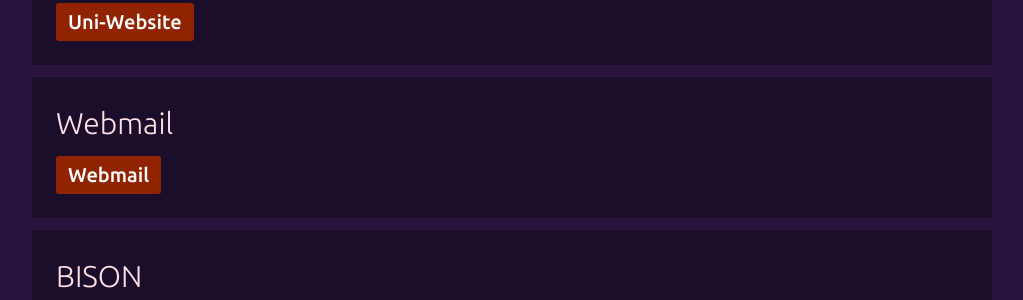
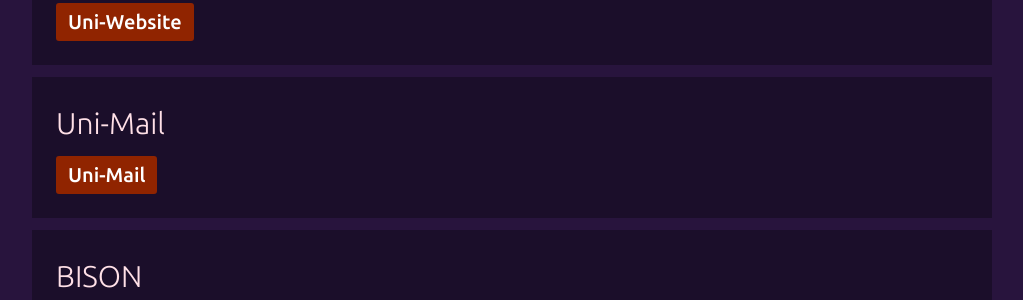
Before and after one commit to kleinfreund/hyperlink.cool, a Jekyll site: the page built from index.html, in a window 1280 px wide and 900 px high, scrolled down 3035 px. Shown: the part 154-454 px from the top of the window, without its empty margins (128-1151 px from the left). Built offline with Jekyll 4.4.1, drawn with Linux system fonts in a browser that asks for light colours.

Commit message:
Rename record for better fuzzy search behavior when entering web

```diff
--- a/_data/records.json
+++ b/_data/records.json
@@ -283,13 +283,13 @@
     },
     "mail": {
         "key": "mail",
-        "title": "Webmail",
+        "title": "Uni-Mail",
         "abbr": "Mail",
-        "keywords": ["Mail", "Uni-Mail"],
+        "keywords": [],
         "persons": [],
         "links": [
             {
-                "title": "Webmail",
+                "title": "Uni-Mail",
                 "key": "mail",
                 "url": "https://webmail.uni-weimar.de/"
             }
```
